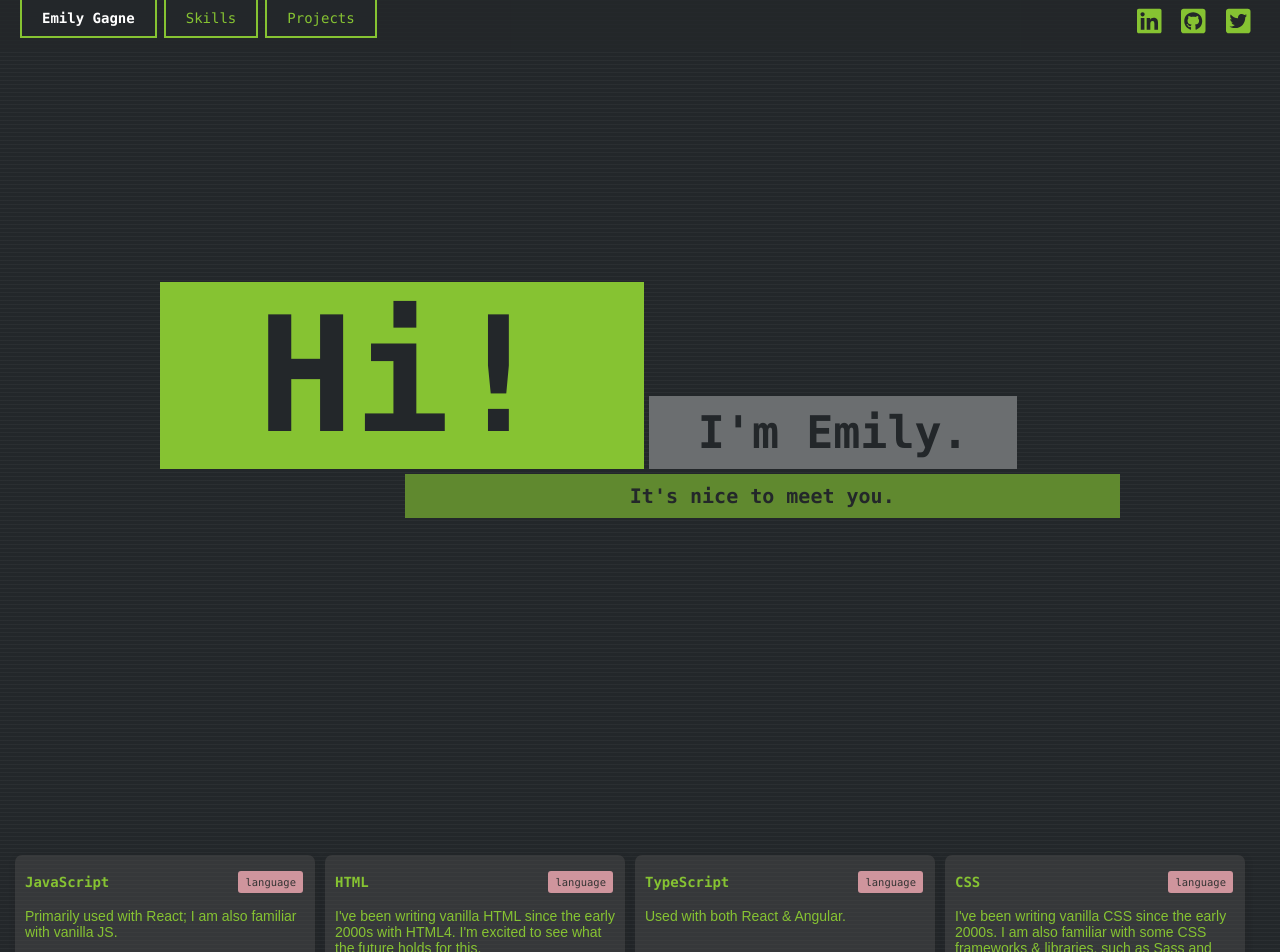
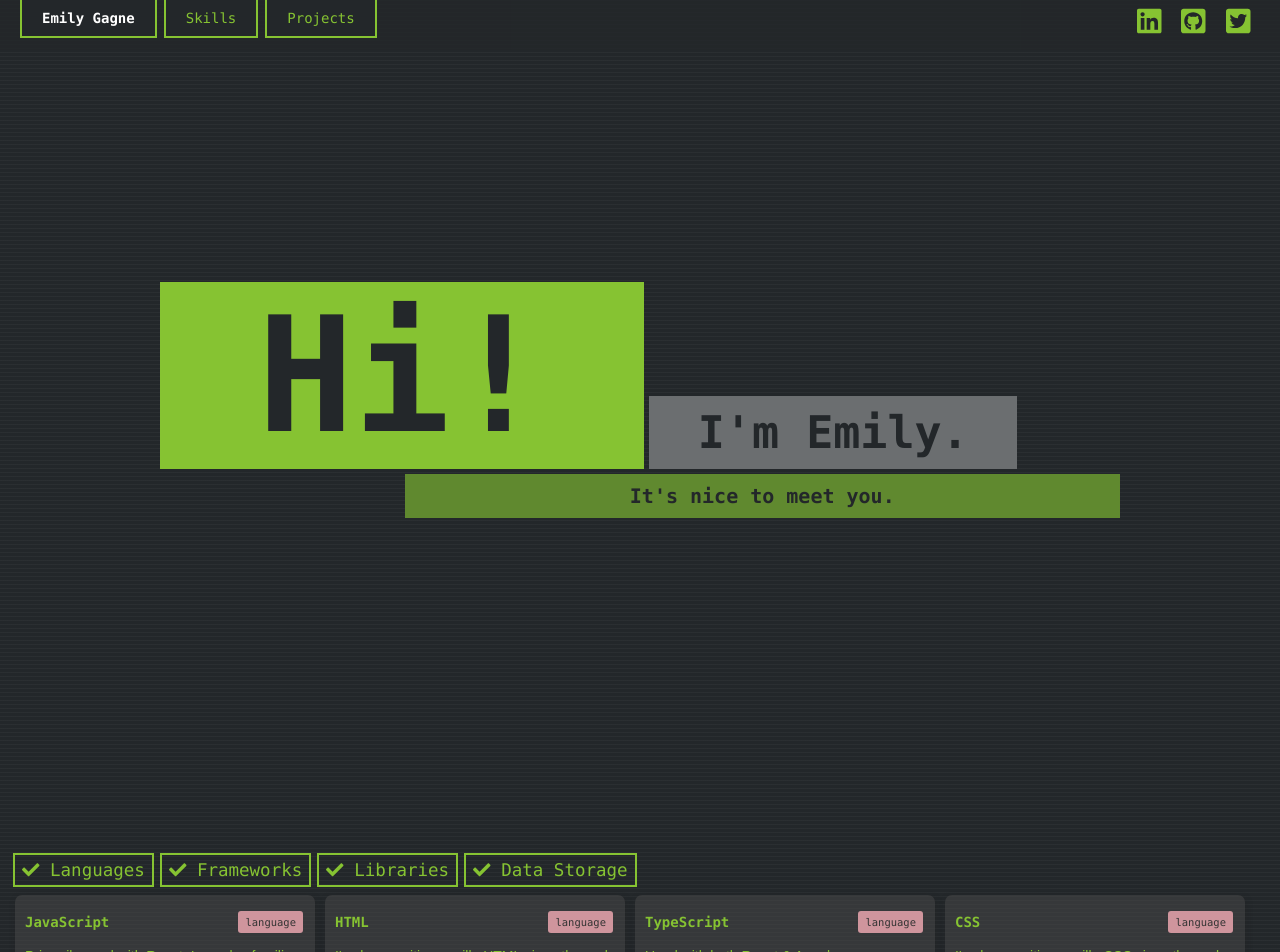
Before and after one commit to ceg9498/portfolio, a React (Create React App) app: page / in a window 1280 px wide. Shown: the top 952 px of the page. Built offline with nearby package versions, Linux system fonts and the light colour scheme.

Commit message:
Allow user to filter skills based on type.

```diff
--- a/src/Components/Skills.module.scss
+++ b/src/Components/Skills.module.scss
@@ -17,6 +17,7 @@
 	background-color: transparent;
 	color: $ltgreen;
 	font-size: 1.25em;
+	font-family: inherit;
 }
 
 .typeSelector button:hover,
--- a/src/Components/Skills.tsx
+++ b/src/Components/Skills.tsx
@@ -1,15 +1,68 @@
 import React from 'react'
+import {FontAwesomeIcon} from '@fortawesome/react-fontawesome'
+import {faCheck, faTimes} from '@fortawesome/free-solid-svg-icons'
 import {SkillCard as Card} from './Card'
 import skills from '../data/skills.json'
 import styles from './Skills.module.scss'
 
-export class Skills extends React.PureComponent {
+export class Skills extends React.PureComponent<any, any> {
+	constructor(props){
+		super(props);
+		this.state = {
+			items: skills,
+			language: true,
+			framework: true,
+			library: true,
+			database: true
+		}
+	}
+
+	_filter(type:string) {
+		let nState = {...this.state}
+		nState[type] = !this.state[type]
+		if(nState[type]){
+			skills.filter((obj)=>obj.type === type).forEach((obj)=>{
+				nState.items.unshift(obj)
+			})
+		} else {
+			nState.items = nState.items.filter((obj)=>obj.type !== type)
+		}
+		this.setState(nState)
+	}
+
 	render() {
+		const {items} = this.state
 		return(
 			<section id="skills" className={styles.skills}>
 				<h2 className="hidden">Skills</h2>
+				<div className={styles.typeSelector}>
+					<button
+						onClick={()=>this._filter('language')}
+					>
+						<FontAwesomeIcon icon={this.state.language ? faCheck : faTimes} />
+						&nbsp;Languages
+					</button>
+					<button
+						onClick={()=>this._filter('framework')}
+					>
+						<FontAwesomeIcon icon={this.state.framework ? faCheck : faTimes} />
+						&nbsp;Frameworks
+					</button>
+					<button
+						onClick={()=>this._filter('library')}
+					>
+						<FontAwesomeIcon icon={this.state.library ? faCheck : faTimes} />
+						&nbsp;Libraries
+					</button>
+					<button
+						onClick={()=>this._filter('database')}
+					>
+						<FontAwesomeIcon icon={this.state.database ? faCheck : faTimes} />
+						&nbsp;Data Storage
+					</button>
+				</div>
 				<div className={styles.deck}>
-					{skills.map((item)=>
+					{items.map((item)=>
 						<Card
 							title={item.title}
 							info={item.info}
```
